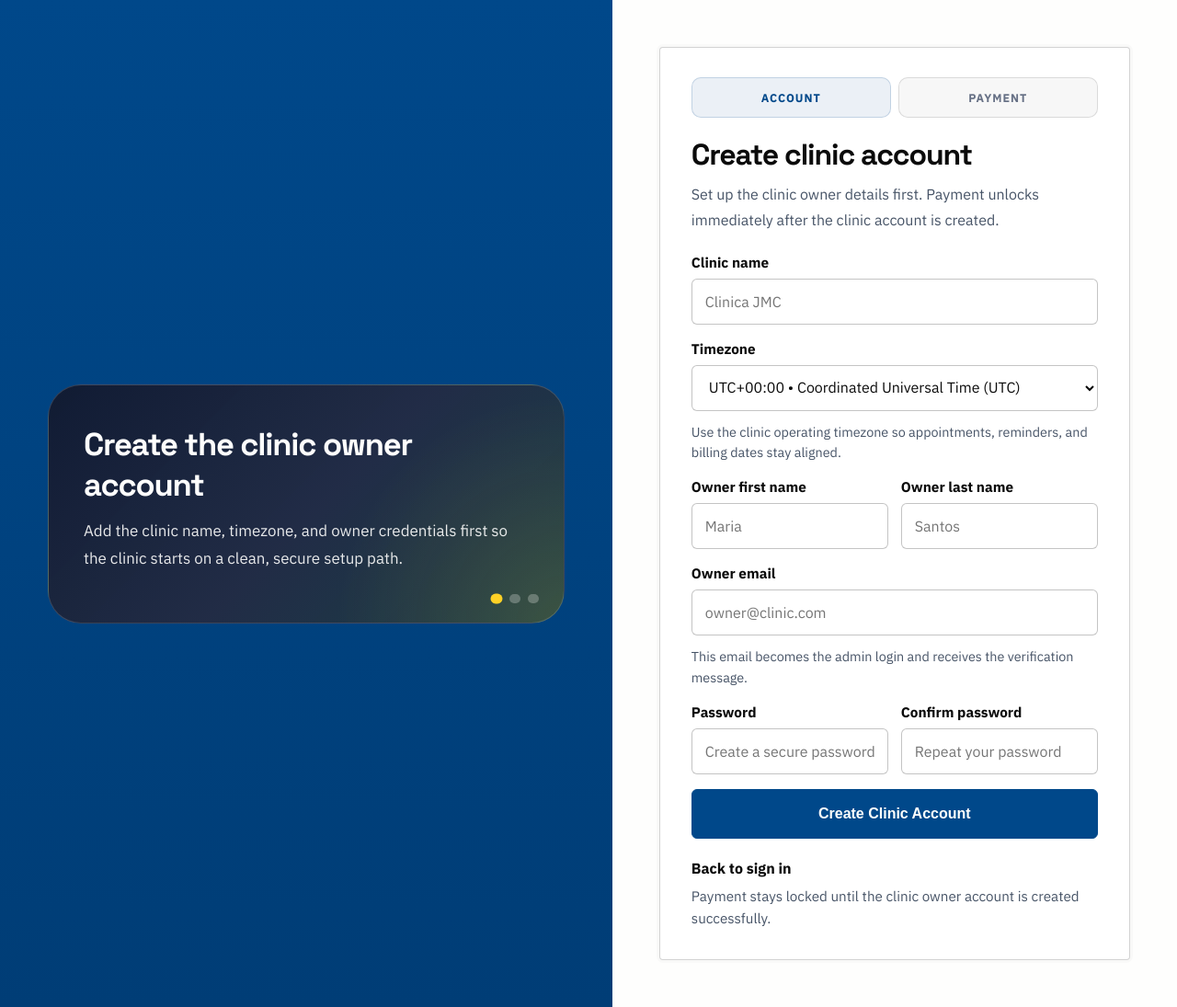
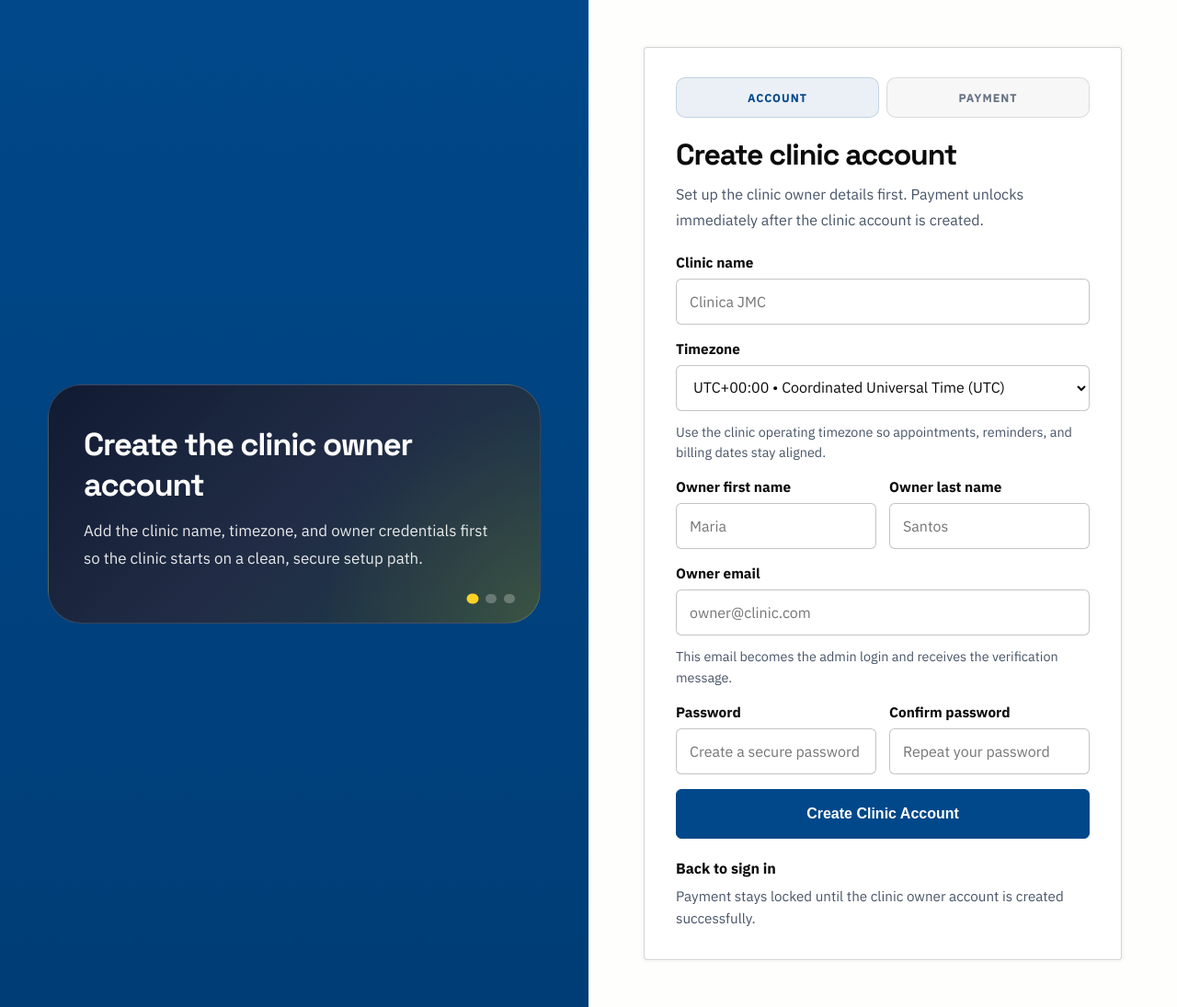
Before and after one commit to pinoyvaautomation/Clinicops, a Django app: page /signup/ in a window 1280 px wide. Shown: the part 95-1190 px from the top of the page at 92% size. Run offline with Django 5.2, Linux system fonts and the light colour scheme; data that the repository does not hold is empty; parts of the project's set-up code (start-up, migrations or seed data) failed here and were passed over; some libraries are stand-ins or nearby versions.

Commit message:
Normalize auth hero split widths

```diff
--- a/core/templates/core/clinic_signup.html
+++ b/core/templates/core/clinic_signup.html
@@ -101,7 +101,7 @@
       .shell {
         height: calc(100vh - 95px);
         display: grid;
-        grid-template-columns: minmax(0, 1.04fr) minmax(430px, 0.96fr);
+        grid-template-columns: minmax(0, 1fr) minmax(0, 1fr);
       }
       .hero {
         padding: clamp(34px, 5vw, 52px);
@@ -112,7 +112,7 @@
       }
       .hero-carousel {
         position: relative;
-        width: min(100%, 820px);
+        width: min(100%, 780px);
         min-height: 260px;
       }
       .hero-slide {
--- a/templates/registration/two_factor_verify.html
+++ b/templates/registration/two_factor_verify.html
@@ -97,7 +97,7 @@
       .shell {
         height: calc(100vh - 95px);
         display: grid;
-        grid-template-columns: minmax(0, 1.02fr) minmax(390px, 0.92fr);
+        grid-template-columns: minmax(0, 1fr) minmax(0, 1fr);
       }
       .hero {
         padding: clamp(34px, 5vw, 52px);
@@ -108,8 +108,8 @@
       }
       .hero-carousel {
         position: relative;
-        width: min(100%, 800px);
-        min-height: 250px;
+        width: min(100%, 780px);
+        min-height: 260px;
       }
       .hero-slide {
         position: absolute;
```
